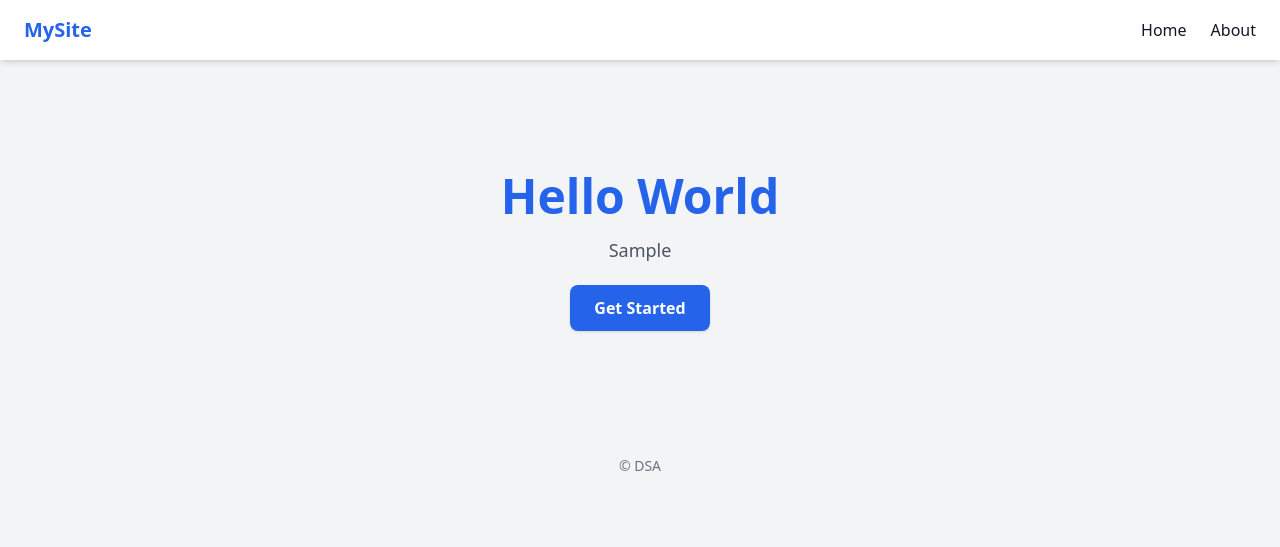
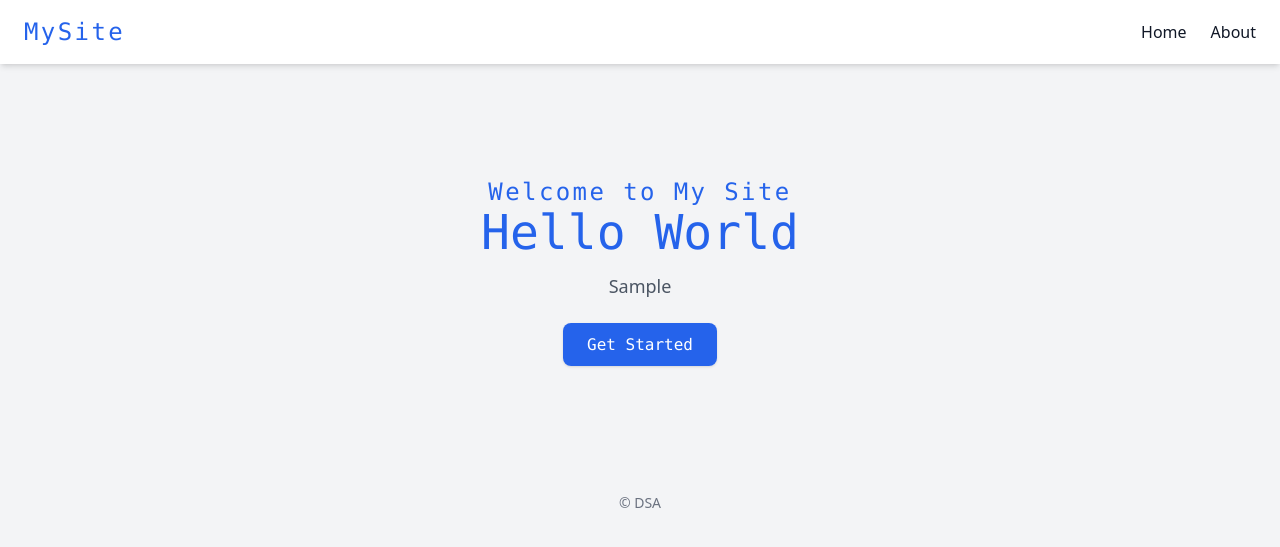
Before and after one commit to wyllg/dsaweb, a Django app: page / in a window 1280 px wide. Shown: the top 547 px of the page. Run offline with Django 5.2, Linux system fonts and the light colour scheme.

Commit message:
TailWind Test

```diff
--- a/src/main/static/css/styles.css
+++ b/src/main/static/css/styles.css
@@ -674,38 +676,12 @@ video {
   padding-bottom: 2rem;
 }
 
-.py-4 {
-  padding-top: 1rem;
-  padding-bottom: 1rem;
-}
-
-.py-3 {
-  padding-top: 0.75rem;
-  padding-bottom: 0.75rem;
-}
-
 .text-center {
   text-align: center;
 }
 
-.text-3xl {
-  font-size: 1.875rem;
-  line-height: 2.25rem;
-}
-
-.text-4xl {
-  font-size: 2.25rem;
-  line-height: 2.5rem;
-}
-
-.text-sm {
-  font-size: 0.875rem;
-  line-height: 1.25rem;
-}
-
-.text-xl {
-  font-size: 1.25rem;
-  line-height: 1.75rem;
+.font-mono {
+  font-family: ui-monospace, SFMono-Regular, Menlo, Monaco, Consolas, "Liberation Mono", "Courier New", monospace;
 }
 
 .text-5xl {
@@ -718,21 +694,9 @@ video {
   line-height: 1.75rem;
 }
 
-.font-bold {
-  font-weight: 700;
-}
-
-.font-semibold {
-  font-weight: 600;
-}
-
-.font-extrabold {
-  font-weight: 800;
-}
-
-.text-gray-600 {
-  --tw-text-opacity: 1;
-  color: rgb(75 85 99 / var(--tw-text-opacity, 1));
+.text-sm {
+  font-size: 0.875rem;
+  line-height: 1.25rem;
 }
 
 .text-blue-600 {
@@ -755,16 +724,25 @@ video {
   color: rgb(255 255 255 / var(--tw-text-opacity, 1));
 }
 
+.shadow {
+  --tw-shadow: 0 1px 3px 0 rgb(0 0 0 / 0.1), 0 1px 2px -1px rgb(0 0 0 / 0.1);
+  --tw-shadow-colored: 0 1px 3px 0 var(--tw-shadow-color), 0 1px 2px -1px var(--tw-shadow-color);
+  box-shadow: var(--tw-ring-offset-shadow, 0 0 #0000), var(--tw-ring-shadow, 0 0 #0000), var(--tw-shadow);
+}
+
 .shadow-md {
   --tw-shadow: 0 4px 6px -1px rgb(0 0 0 / 0.1), 0 2px 4px -2px rgb(0 0 0 / 0.1);
   --tw-shadow-colored: 0 4px 6px -1px var(--tw-shadow-color), 0 2px 4px -2px var(--tw-shadow-color);
   box-shadow: var(--tw-ring-offset-shadow, 0 0 #0000), var(--tw-ring-shadow, 0 0 #0000), var(--tw-shadow);
 }
 
-.shadow {
-  --tw-shadow: 0 1px 3px 0 rgb(0 0 0 / 0.1), 0 1px 2px -1px rgb(0 0 0 / 0.1);
-  --tw-shadow-colored: 0 1px 3px 0 var(--tw-shadow-color), 0 1px 2px -1px var(--tw-shadow-color);
-  box-shadow: var(--tw-ring-offset-shadow, 0 0 #0000), var(--tw-ring-shadow, 0 0 #0000), var(--tw-shadow);
+.title-text {
+  font-family: ui-monospace, SFMono-Regular, Menlo, Monaco, Consolas, "Liberation Mono", "Courier New", monospace;
+  font-size: 1.5rem;
+  line-height: 2rem;
+  letter-spacing: 0.1em;
+  --tw-text-opacity: 1;
+  color: rgb(37 99 235 / var(--tw-text-opacity, 1));
 }
 
 .hover\:bg-blue-700:hover {
--- a/src/main/static/css/tailwind.css
+++ b/src/main/static/css/tailwind.css
@@ -1,3 +1,7 @@
 @tailwind base;
 @tailwind components;
 @tailwind utilities;
+
+.title-text {
+  @apply text-2xl font-mono text-blue-600 tracking-widest;
+}
--- a/src/main/templates/base.html
+++ b/src/main/templates/base.html
@@ -12,9 +12,11 @@
         {% include 'navbar.html' %}
 
         <main class="container mx-auto px-6 py-8">
+
         {% block content %}
         <!-- Page content goes here -->
         {% endblock %}
+
         </main>
 
         <footer class="text-center py-6 text-sm text-gray-500">
--- a/src/main/templates/home.html
+++ b/src/main/templates/home.html
@@ -1,17 +1,18 @@
 {% extends 'base.html' %}
+{% block title %}Home{% endblock %}
+{% block content %}
 
-{% block title %}Home{% endblock %}
-
-{% block content %}
 <div class="text-center py-20">
-  <h1 class="text-5xl font-extrabold text-blue-600 mb-4">
+    <h1 class="title-text">Welcome to My Site</h1>
+    <h1 class="text-5xl font-mono text-blue-600 mb-4">
         Hello World
     </h1>
     <p class="text-gray-600 text-lg mb-8">
         Sample
     </p>
-  <a href="#" class="bg-blue-600 hover:bg-blue-700 text-white font-semibold py-3 px-6 rounded-lg shadow">
+    <a href="#" class="bg-blue-600 hover:bg-blue-700 text-white font-mono py-3 px-6 rounded-lg shadow">
         Get Started
     </a>
 </div>
+
 {% endblock %}
--- a/src/main/templates/navbar.html
+++ b/src/main/templates/navbar.html
@@ -1,6 +1,6 @@
 <nav class="bg-white shadow-md">
     <div class="container mx-auto px-6 py-4 flex justify-between items-center">
-    <a href="/" class="text-xl font-semibold text-blue-600 hover:text-blue-700">
+        <a href="/" class="title-text">
         MySite
         </a>
         <ul class="flex space-x-6">
```
Also changed, not shown: other parts of src/main/static/css/styles.css (+21 -19 lines), 1 other file. Lines whose indentation alone changed are shown as unchanged.
